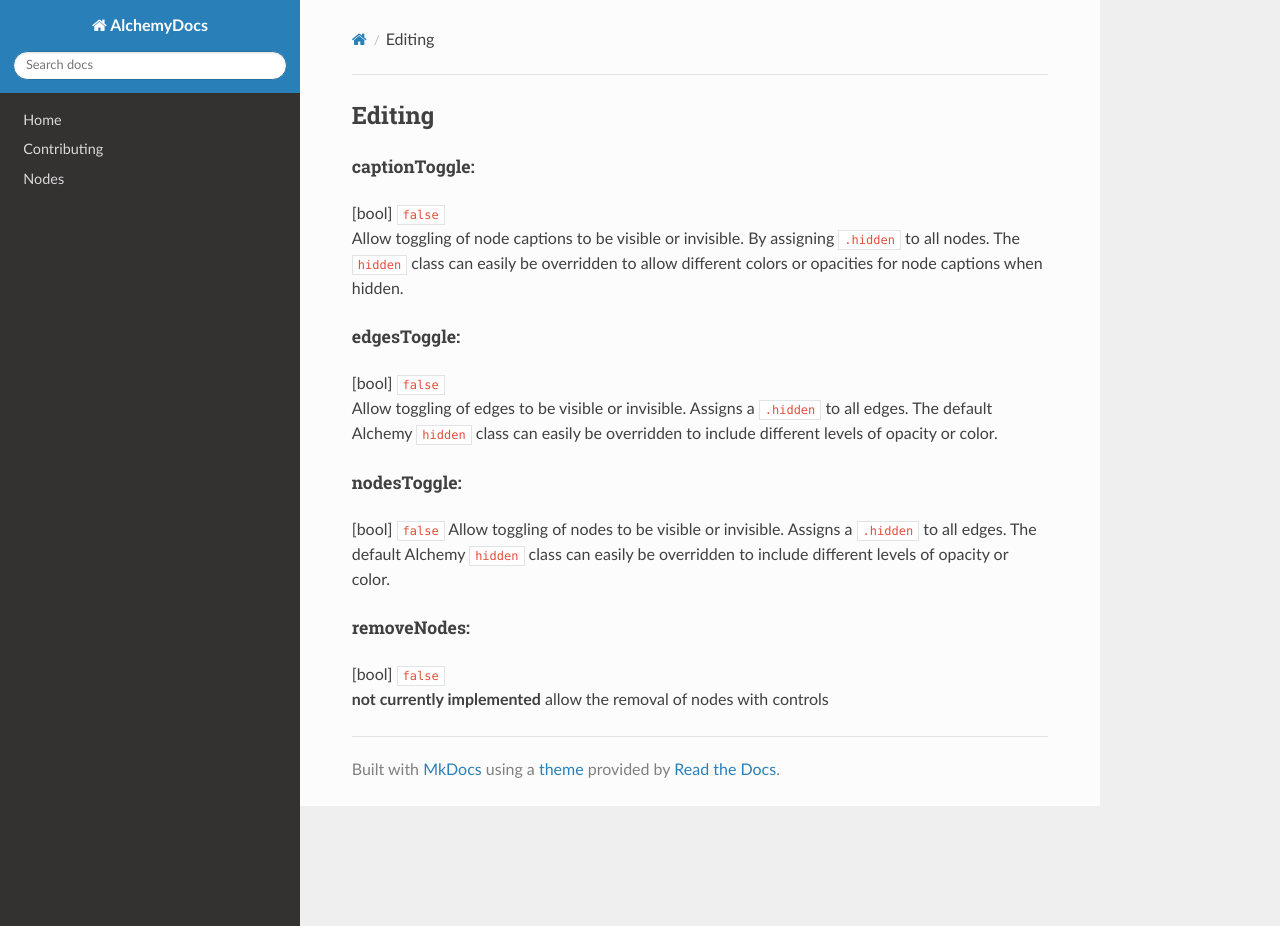
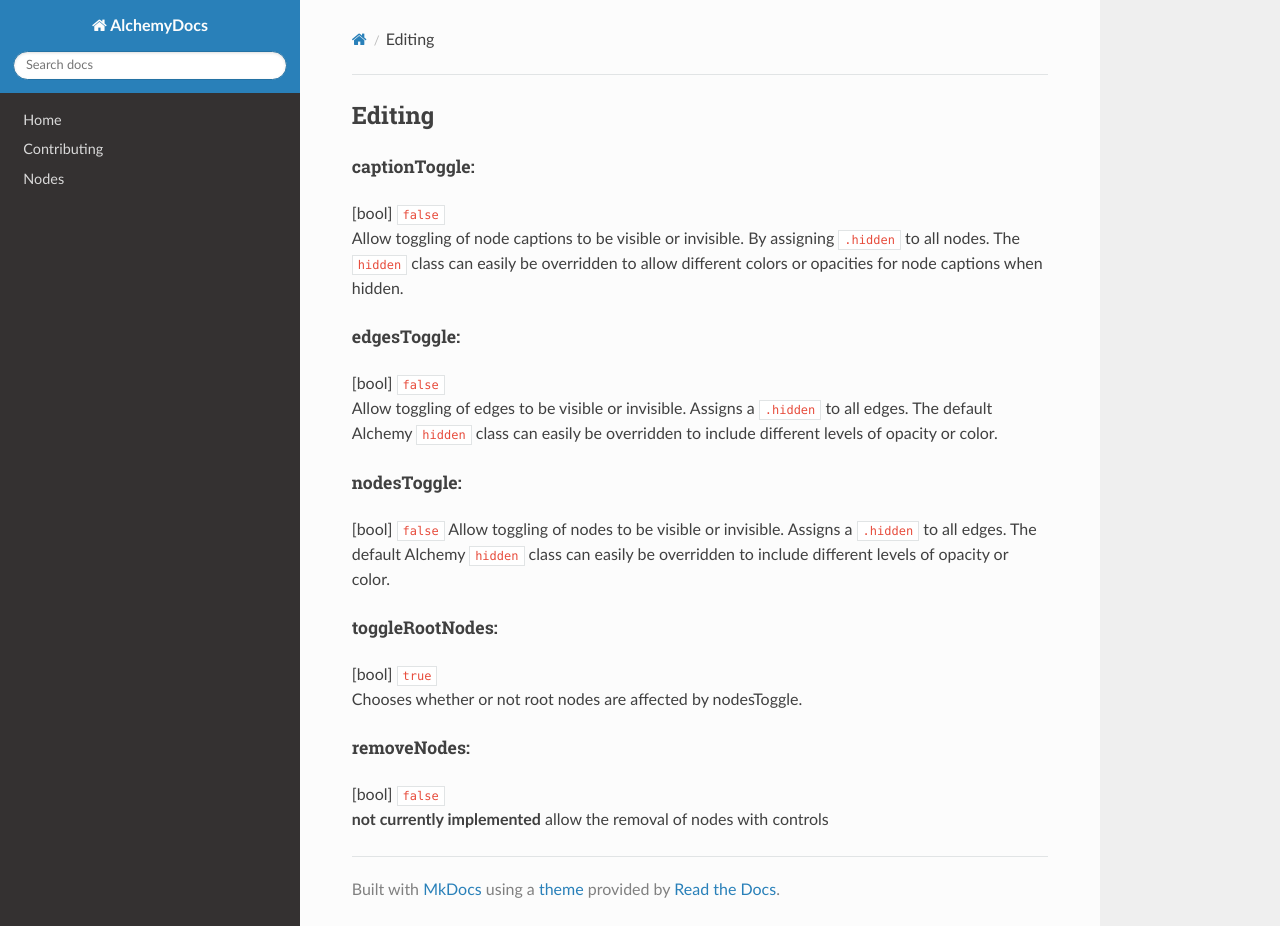
Before and after one commit to GraphAlchemist/Alchemy, an MkDocs documentation site: the page built from docs/Editing.md, in a window 1280 px wide and 926 px high. Built offline with MkDocs 1.6.1, drawn with Linux system fonts in a browser that asks for light colours; nearby versions of some CDN libraries; old or Windows-style settings are respelled for this version of MkDocs.

Commit message:
Add optional toggling of root nodes

```diff
--- a/docs/Editing.md
+++ b/docs/Editing.md
@@ -11,6 +11,10 @@ Allow toggling of edges to be visible or invisible.  Assigns a `.hidden` to all
 [bool] `false`
 Allow toggling of nodes to be visible or invisible.  Assigns a `.hidden` to all edges.  The default Alchemy `hidden` class can easily be overridden to include different levels of opacity or color.
 
+#####toggleRootNodes:
+[bool] `true`
+Chooses whether or not root nodes are affected by nodesToggle.
+
 #####removeNodes:
 [bool] `false`
 **not currently implemented** allow the removal of nodes with controls
```
Also changed, not shown: 2 other files.
